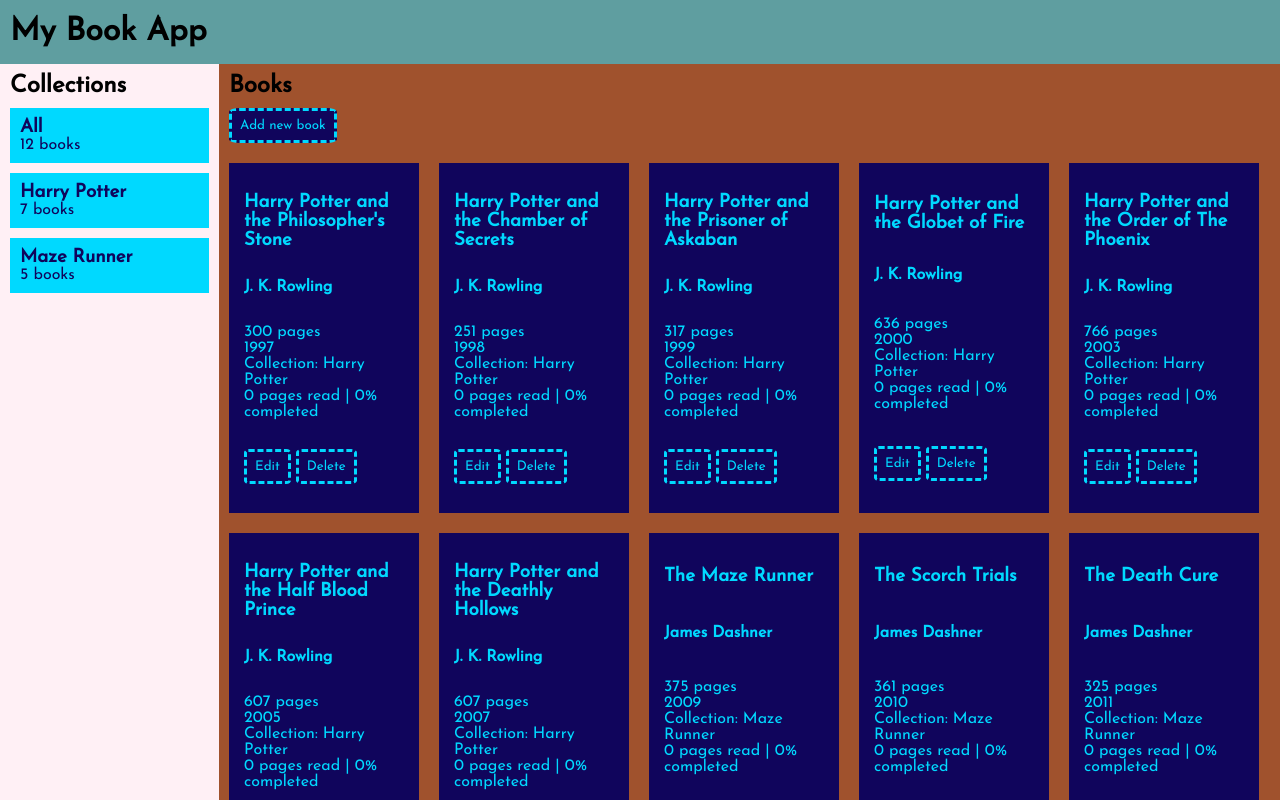
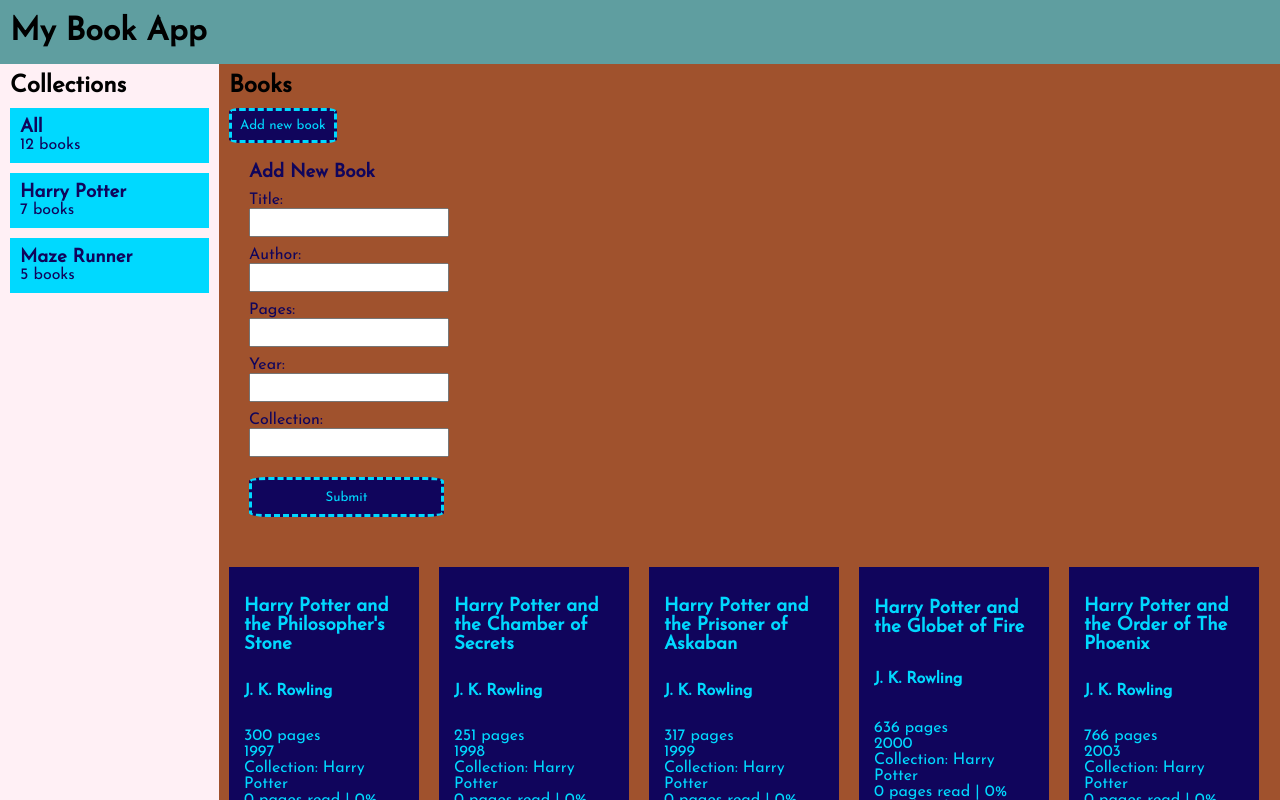
Before and after one commit to paola-yumi-m/book-app, a React (Create React App) app: page / in a window 1280 px wide. Both pictures are taken after a click on the button "Add new book". Shown: the top 800 px of the page. Built offline with nearby package versions, Linux system fonts and the light colour scheme.

Commit message:
Adding card to add new book and setting button to display it on click.

```diff
--- /dev/null
+++ b/src/AddNewBookCard.js
@@ -0,0 +1,22 @@
+import React from "react";
+
+export const AddNewBookCard = () => {
+    return (
+        <div className='new-book'>
+            <form className='add-book-form'>
+                <h3 className='form-title'>Add New Book</h3>
+                <label htmlFor='title'>Title: </label>
+                <input type='text' id='title' name='title' required/>
+                <label htmlFor='author'>Author: </label>
+                <input type='text' id='author' name='author' required/>
+                <label htmlFor='pages'>Pages: </label>
+                <input type='number' id='pages' name='pages' required/>
+                <label htmlFor='year'>Year: </label>
+                <input type='number' id='year' name='year' required/>
+                <label htmlFor='collection'>Collection: </label>
+                <input type='text' id='collection' name='collection' required/>
+                <input className='buttons add-book submit-button' type='submit'/>
+            </form>
+        </div>
+    )
+}
--- a/src/App.js
+++ b/src/App.js
@@ -4,11 +4,13 @@
 import {CollectionFactory} from "./factories/collection-factory";
 import {Book} from "./Book";
 import {Collections} from "./Collections";
+import {AddNewBookCard} from "./AddNewBookCard";
 
 export const App = () => {
     const bookFactory = new BookFactory();
     const collectionFactory = new CollectionFactory();
     const [ currentCollection, setCurrentCollection ] = useState(0);
+    const [ addNewBook, setAddNewBook ] = useState(false);
 
     const harryPotter = [
             bookFactory.getBook(`Harry Potter and the Philosopher's Stone`, 'J. K. Rowling', 300, 1997, 'Harry Potter'),
@@ -51,6 +53,10 @@
         getBooks(id);
     }
 
+    function handleAddNewBook() {
+        setAddNewBook(true);
+    }
+
     return (
         <div className='app'>
             <div className='header'>
@@ -66,7 +72,8 @@
                 <div className='books'>
                     <div className='books-header'>
                         <h2>Books</h2>
-                        <button className='buttons add-book'>Add new book</button>
+                        <button className='buttons add-book' onClick={handleAddNewBook}>Add new book</button>
+                        {addNewBook ? <AddNewBookCard /> : <p></p>}
                     </div>
                     <ul className='book-list'>
                         {getBooks(currentCollection)}
--- a/src/styles.css
+++ b/src/styles.css
@@ -96,3 +96,25 @@
     color: #10055c;
     border: dashed #10055c;
 }
+
+.add-book-form {
+    display: flex;
+    flex-direction: column;
+    padding: 20px;
+    width: 200px;
+    justify-content: space-around;
+    color: #10055c;
+}
+
+input {
+    height: 25px;
+    margin-bottom: 10px;
+}
+
+.submit-button {
+    height: 40px;
+}
+
+.form-title {
+    margin-bottom: 10px;
+}
```
